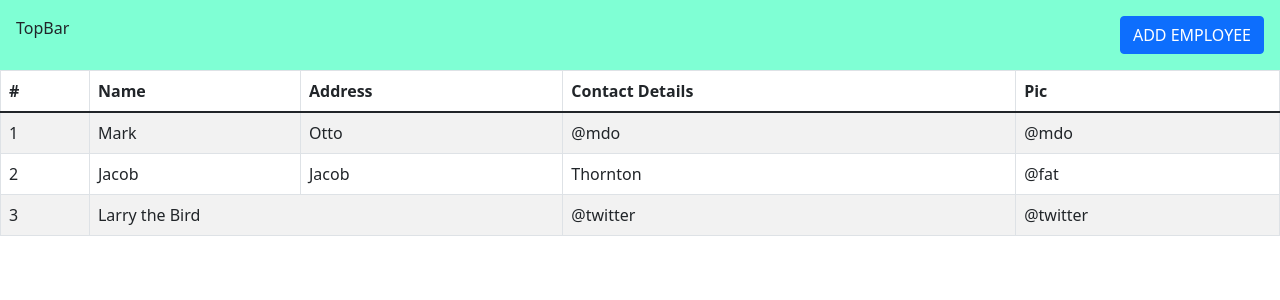
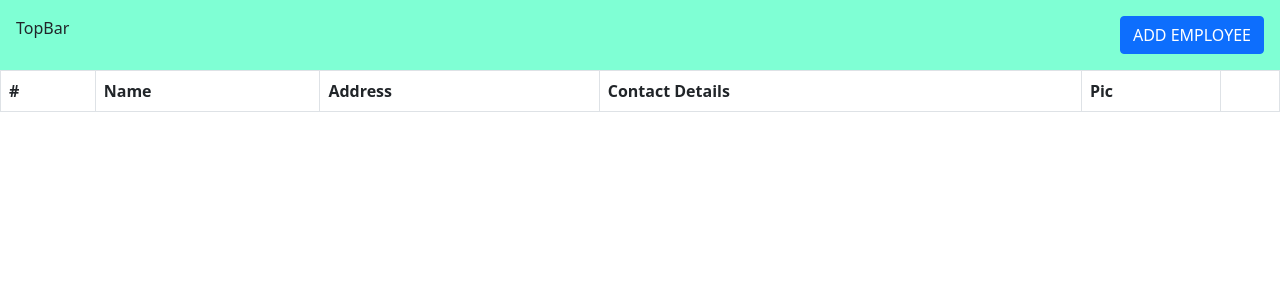
Before and after one commit to imshruti-git/Employee-Form, a React (Create React App) app: page / in a window 1280 px wide. Shown: the top 300 px of the page. Built offline with nearby package versions, Linux system fonts and the light colour scheme.

Commit message:
table rendered

```diff
--- a/src/App.js
+++ b/src/App.js
@@ -3,13 +3,15 @@ import './App.css';
 import 'bootstrap/dist/css/bootstrap.min.css';
 import AppTable from './components/AppTable';
 import TopBar from './components/TopBar';
+import useAppForm from './components/AppForm';
 
 function App() {
-
+ const {records, profilepic, setProfilepic} = useAppForm()
   return (
     <div className="App">
       <TopBar />
-      <AppTable />
+
+      <AppTable {...{records, profilepic, setProfilepic}}/>
     </div>
   );
 }
--- a/src/components/AppForm.js
+++ b/src/components/AppForm.js
@@ -12,7 +12,7 @@ import { Form, Row, Col, Button } from 'react-bootstrap'
     }
 }
 
-const AppForm = ({handleClose}) => {
+const useAppForm = () => {
 
     //main array of objects
     const [records, setRecords] = useState(getDatafromLS());
@@ -50,7 +50,9 @@ const AppForm = ({handleClose}) => {
        localStorage.setItem('records', JSON.stringify(records));
     },[records])
 
-  return (
+  return {
+      records,
+      render:(
     <div>
        <Form onSubmit={handleSubmit}>
             <Row>
@@ -107,7 +109,6 @@ const AppForm = ({handleClose}) => {
                 <Button
                     type="submit"
                     variant="primary"
-                    onClick={handleClose}
                 >
                     ADD
                 </Button>
@@ -116,7 +117,7 @@ const AppForm = ({handleClose}) => {
             </Row>
         </Form>
     </div>
-  )
+  )}
 }
 
-export default AppForm
+export default useAppForm
--- a/src/components/AppTable.js
+++ b/src/components/AppTable.js
@@ -1,7 +1,11 @@
 import React from 'react'
 import { Table } from 'react-bootstrap'
 
-const AppTable = () => {
+
+const AppTable = ({records, profilepic, setProfilepic}) => {
+
+  console.log(records);
+
   return (
     <div>
         <Table striped bordered hover>
@@ -12,29 +16,22 @@ const AppTable = () => {
       <th>Address</th>
       <th>Contact Details</th>
       <th>Pic</th>
+      <th></th>
     </tr>
   </thead>
   <tbody>
-    <tr>
-      <td>1</td>
-      <td>Mark</td>
-      <td>Otto</td>
-      <td>@mdo</td>
-      <td>@mdo</td>
-    </tr>
-    <tr>
-      <td>2</td>
-      <td>Jacob</td>
-      <td>Jacob</td>
-      <td>Thornton</td>
-      <td>@fat</td>
-    </tr>
-    <tr>
-      <td>3</td>
-      <td colSpan={2}>Larry the Bird</td>
-      <td>@twitter</td>
-      <td>@twitter</td>
-    </tr>
+    {records.map((rec) => (
+      <tr key={rec.id}>
+        <td></td>
+        <td>{rec.name}</td>
+        <td>{rec.address}</td>
+        <td>{rec.contact}</td>
+        <td>
+
+        </td>
+      </tr>
+    ))}
+
   </tbody>
 </Table>
     </div>
--- a/src/components/Modal.js
+++ b/src/components/Modal.js
@@ -1,9 +1,10 @@
 import React, { useState } from 'react'
 import Modal from 'react-bootstrap/Modal'
 import Button from 'react-bootstrap/Button';
-import AppForm from './AppForm';
+import useAppForm from './AppForm';
 
 const AppModal = () => {
+    const {render} = useAppForm();
     const [show, setShow] = useState(false);
 
     const handleClose = () => setShow(false);
@@ -25,7 +26,7 @@ const AppModal = () => {
                 <Modal.Title>Add Contacts</Modal.Title>
             </Modal.Header>
 
-            <Modal.Body><AppForm  handleClose={handleClose}/>
+            <Modal.Body>{render}
 
             </Modal.Body>
       </Modal>
```
Lines whose indentation alone changed are shown as unchanged.
